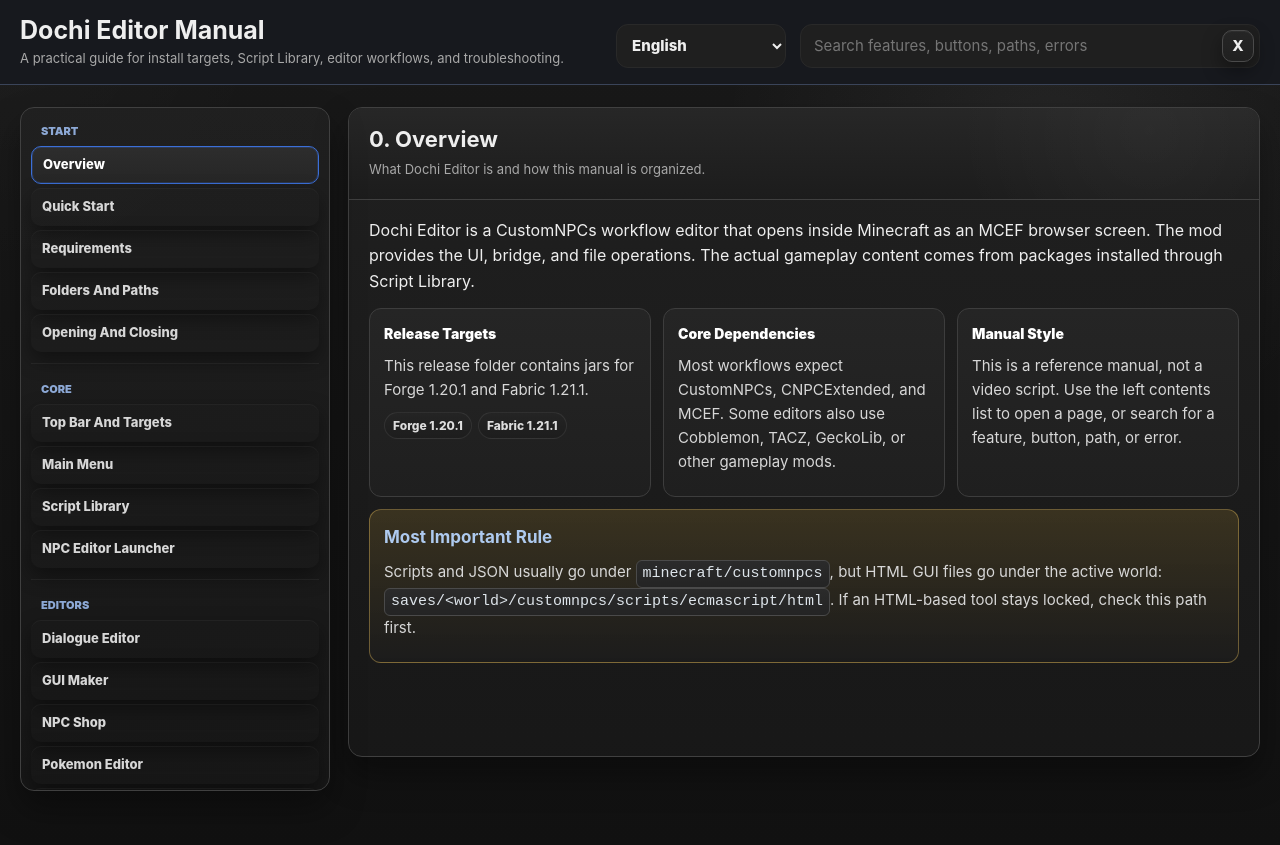
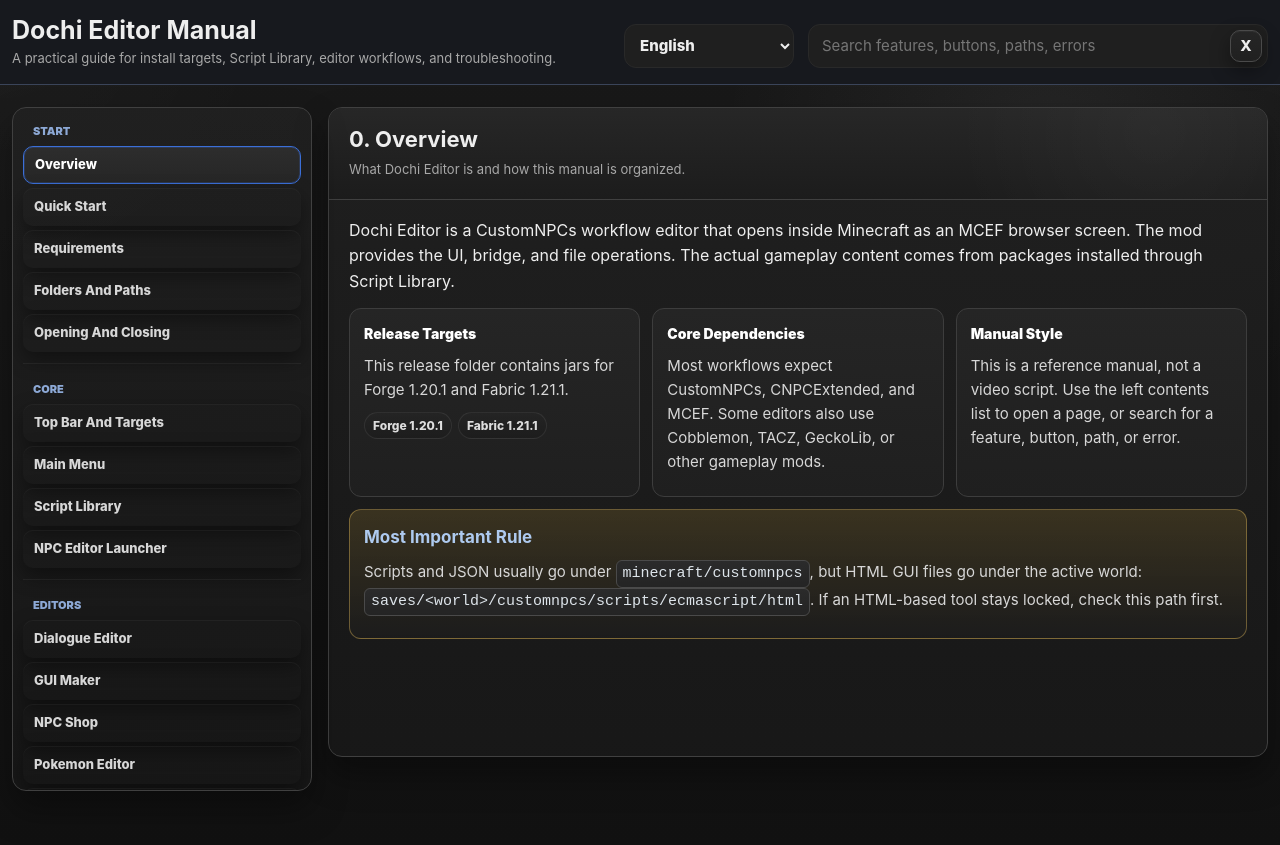
Before and after one commit to gdochi/dochi-editor-hub, a plain HTML site: page docs/dochi-editor-manual.html in a window 1280 px wide. Drawn offline with Linux system fonts and the light colour scheme.

Commit message:
Widen manual feedback layout

```diff
--- a/docs/dochi-editor-manual.html
+++ b/docs/dochi-editor-manual.html
@@ -65,7 +65,7 @@
       backdrop-filter:blur(10px);
     }
     .topbar{
-      width:min(1480px, calc(100% - 40px));
+      width:min(1920px, calc(100% - 24px));
       margin:0 auto;
       padding:16px 0;
       display:grid;
@@ -148,12 +148,12 @@
     button:hover,.button:hover{border-color:var(--accent);background:linear-gradient(180deg,#303030,#252525)}
     button.primary{border-color:var(--accent);background:linear-gradient(180deg,var(--panel-2),var(--panel));color:var(--accent-text)}
     main{
-      width:min(1480px, calc(100% - 40px));
+      width:min(1920px, calc(100% - 24px));
       margin:0 auto;
       padding:22px 0 54px;
       display:grid;
-      grid-template-columns:310px minmax(0,1fr);
-      gap:18px;
+      grid-template-columns:300px minmax(0,1fr);
+      gap:16px;
       align-items:start;
     }
     nav{
@@ -220,7 +220,7 @@
     }
     .content-column{min-width:0;display:grid;gap:16px}
     .content-column.feedback-layout{
-      grid-template-columns:minmax(320px,.86fr) minmax(480px,1.14fr);
+      grid-template-columns:minmax(280px,.55fr) minmax(720px,1.45fr);
       align-items:start;
     }
     .content{min-width:0;display:grid;gap:16px}
@@ -577,11 +577,13 @@
     .status-ok{color:var(--good);font-weight:900}
     .status-warn{color:var(--warn);font-weight:900}
     .status-bad{color:var(--bad);font-weight:900}
+    @media (max-width:1400px){
+      .content-column.feedback-layout{grid-template-columns:1fr}
+      .content-column.feedback-layout .comments-panel{position:static;max-height:none}
+    }
     @media (max-width:1100px){
       .topbar{grid-template-columns:1fr;align-items:stretch}
       main{grid-template-columns:1fr}
-      .content-column.feedback-layout{grid-template-columns:1fr}
-      .content-column.feedback-layout .comments-panel{position:static;max-height:none}
       nav{position:static;max-height:none}
       .nav-group-list{grid-template-columns:repeat(auto-fit,minmax(180px,1fr))}
       .feedback-target-row{grid-template-columns:1fr}
```
Also changed, not shown: docs/index.html (+9 -7 lines).
